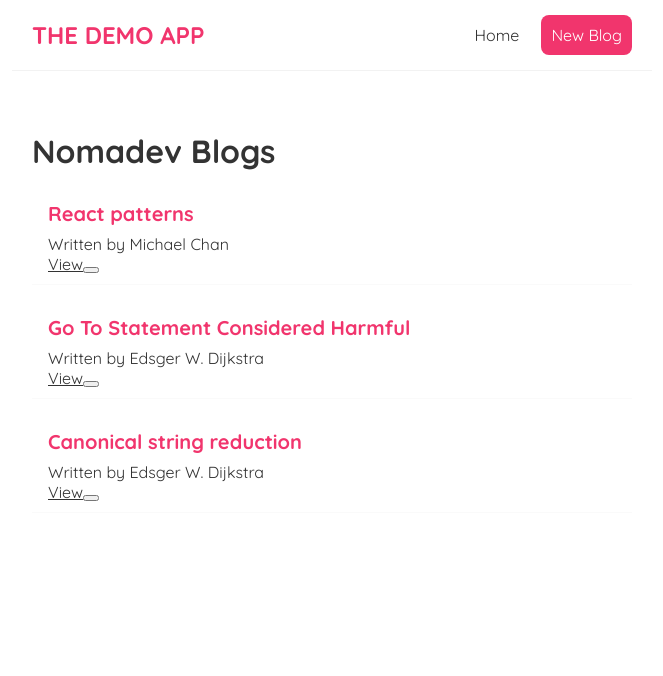
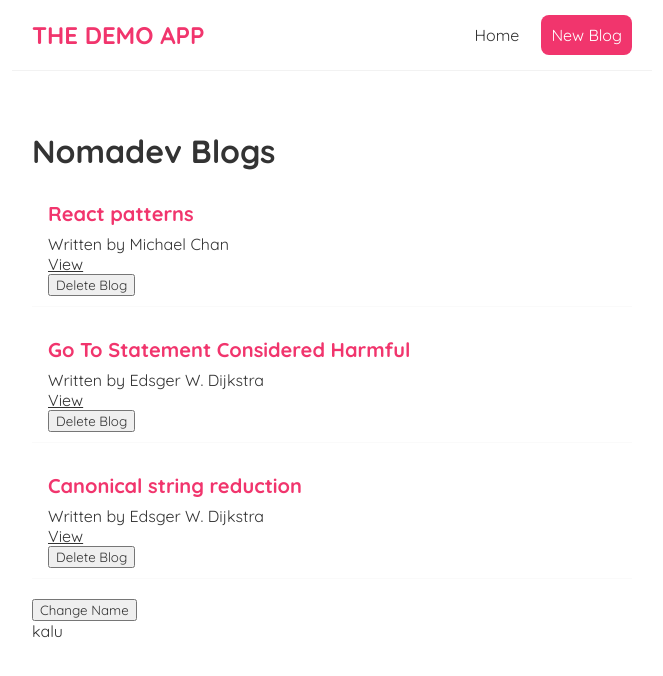
Before and after one commit to 1sarthakbhardwaj/ReactApp, a React (Create React App) app: page / in a window 1280 px wide. Shown: the top 676 px of the page, without its empty margins (308-971 px from the left). Built offline with nearby package versions, Linux system fonts and the light colour scheme.

Commit message:
Added UseEffects

```diff
--- a/src/BlogList.jsx
+++ b/src/BlogList.jsx
@@ -8,7 +8,8 @@
                 <h2>{blog.title}</h2>
                 <p>Written by {blog.author}</p>
                 <a href={blog  .url}>View</a>
-                <button onClick={() => handleDelete(blog.id)}></button>
+                <br />
+                <button onClick={() => handleDelete(blog.id)}>Delete Blog</button>
             </div>
         ))}
         </div>
--- a/src/Home.jsx
+++ b/src/Home.jsx
@@ -1,4 +1,4 @@
-import { useState } from "react";
+import { useState, useEffect } from "react";
 import BlogList from "./BlogList";
 
 const Home = () => {
@@ -25,15 +25,25 @@
         }
     ]);
 
+    const [name, setName] = useState('kalu');
+
     const handleDelete = (id) => {
         const newBlogs = blogs.filter(blog => blog.id !== id);
         setBlogs(newBlogs);
     }
 
+    // this functions fires on every render
+    useEffect(() => {
+        console.log('useEffect');
+        console.log(name);
+}, [name]);
+
     return (
         <div className="home">
                  {/* Props */}
             <BlogList blogs={blogs} title = {"Nomadev Blogs"} handleDelete = {handleDelete}/>
+            <button onClick={() => setName('lungi')}>Change Name</button>
+            <p>{ name }</p>
             </div>
      );
 }
```
